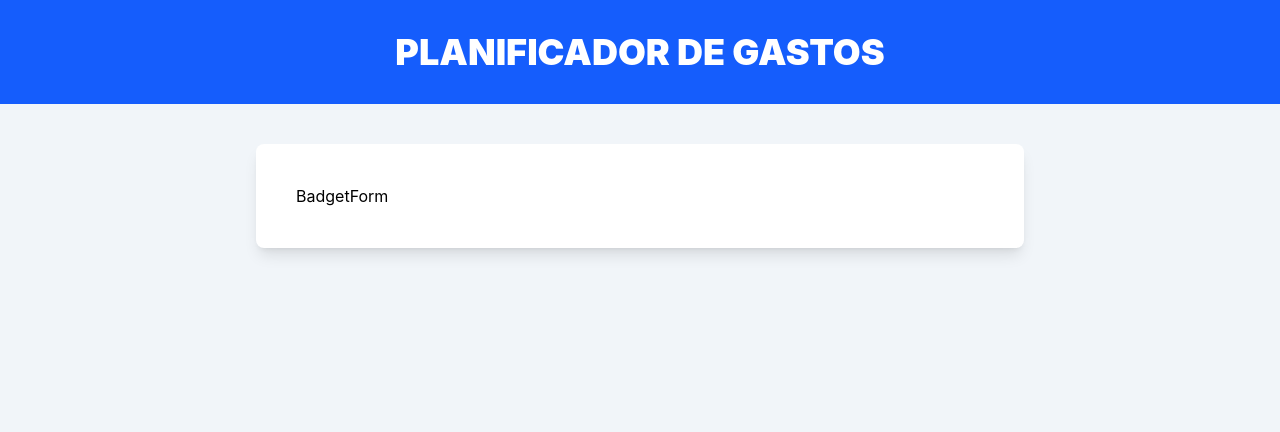
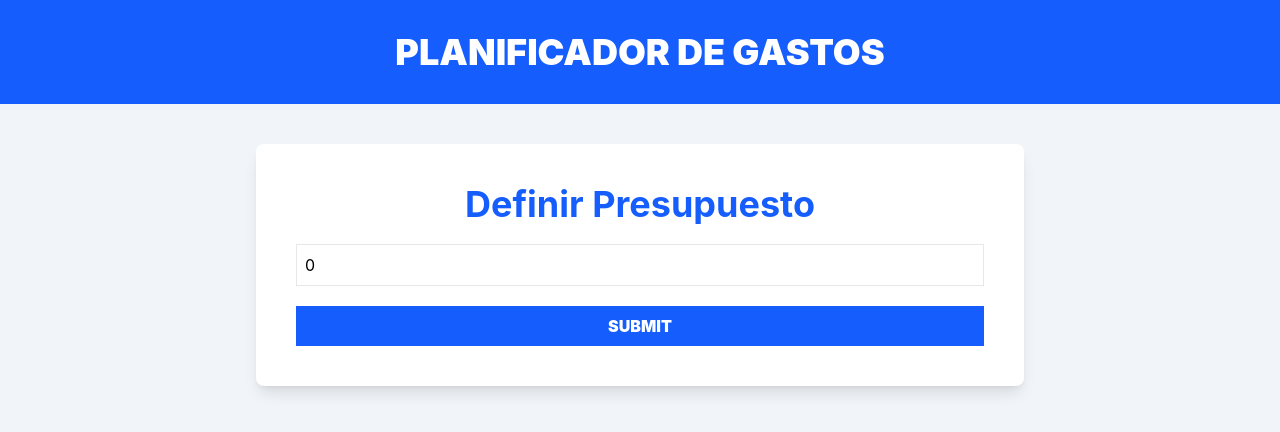
Before and after one commit to lautaroVal/control-gastos-contextapi, a React (Vite) app: page / in a window 1280 px wide. Shown: the top 432 px of the page. Built offline with nearby package versions, Linux system fonts and the light colour scheme.

Commit message:
Creando el Formulario para Definir el presupuesto

```diff
--- a/src/App.tsx
+++ b/src/App.tsx
@@ -1,4 +1,4 @@
-import BadgetForm from "./components/BadgetForm"
+import BadgetForm from "./components/BudgetForm"
 
 function App() {
 
--- a/src/components/BadgetForm.tsx
+++ /dev/null
@@ -1,6 +0,0 @@
-
-export default function BadgetForm() {
-  return (
-    <div>BadgetForm</div>
-  )
-}
--- /dev/null
+++ b/src/components/BudgetForm.tsx
@@ -0,0 +1,35 @@
+import { useState } from "react"
+
+export default function BudgetForm() {
+
+  const [budget, setBudget] = useState(0)
+
+  const handleChange = (e: React.ChangeEvent<HTMLInputElement>) => {
+    setBudget(e.target.valueAsNumber)
+  }
+
+  return (
+    <form className="space-y-5">
+      <div className="flex flex-col space-y-5">
+        <label htmlFor="budget" className="text-4xl text-blue-600 font-bold text-center">
+          Definir Presupuesto
+        </label>
+        <input
+          id="budget"
+          type="number"
+          className="w-full bg-white border border-gray-200 p-2"
+          placeholder="Define tu presupuesto"
+          name="budget"
+          value={budget}
+          onChange={handleChange}
+        />
+      </div>
+
+      <input
+        type="submit"
+        placeholder="Define tu presupuesto"
+        className="bg-blue-600 hover:bg-blue-700 cursor-pointer w-full p-2 text-white font-black uppercase"
+      />
+    </form>
+  )
+}
```
